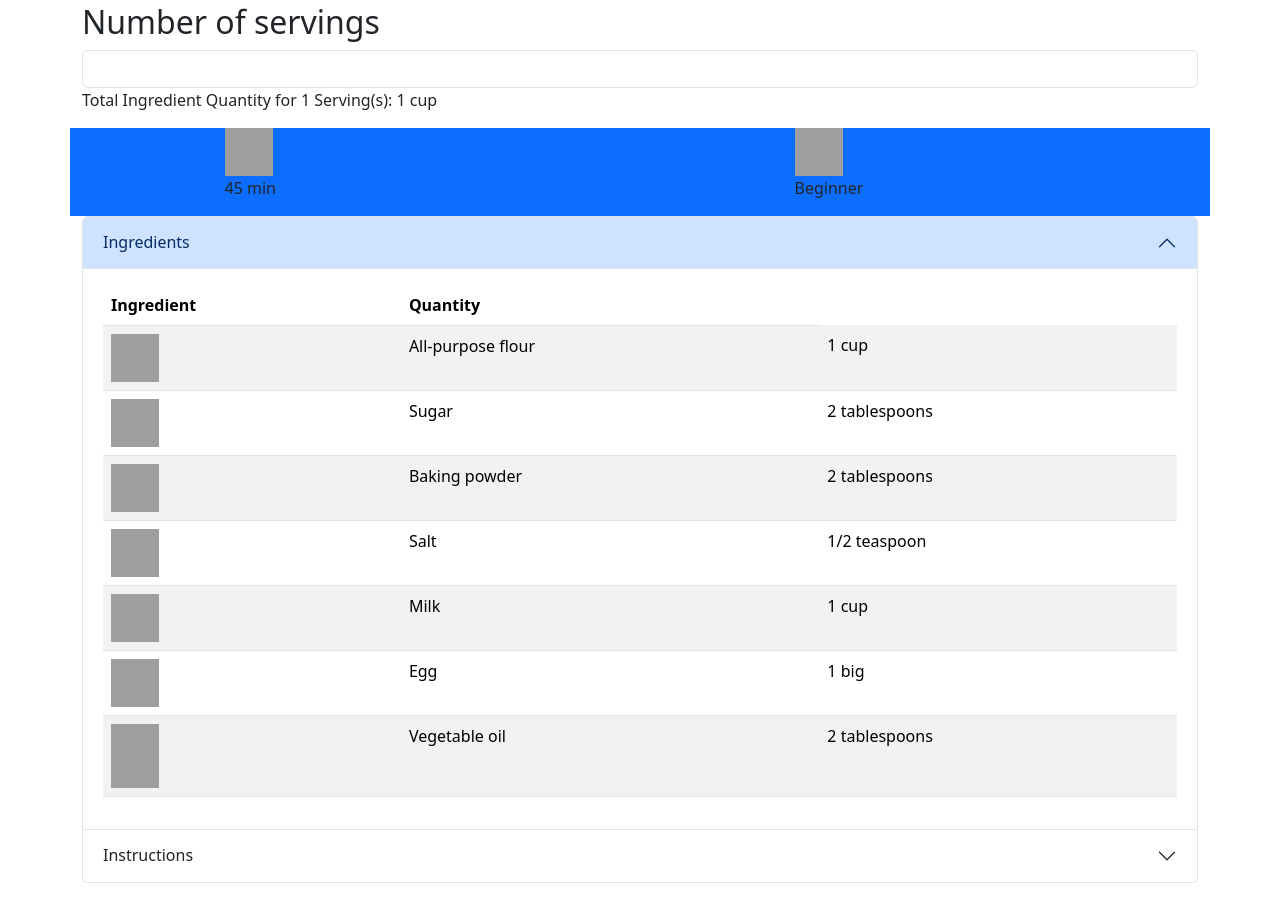
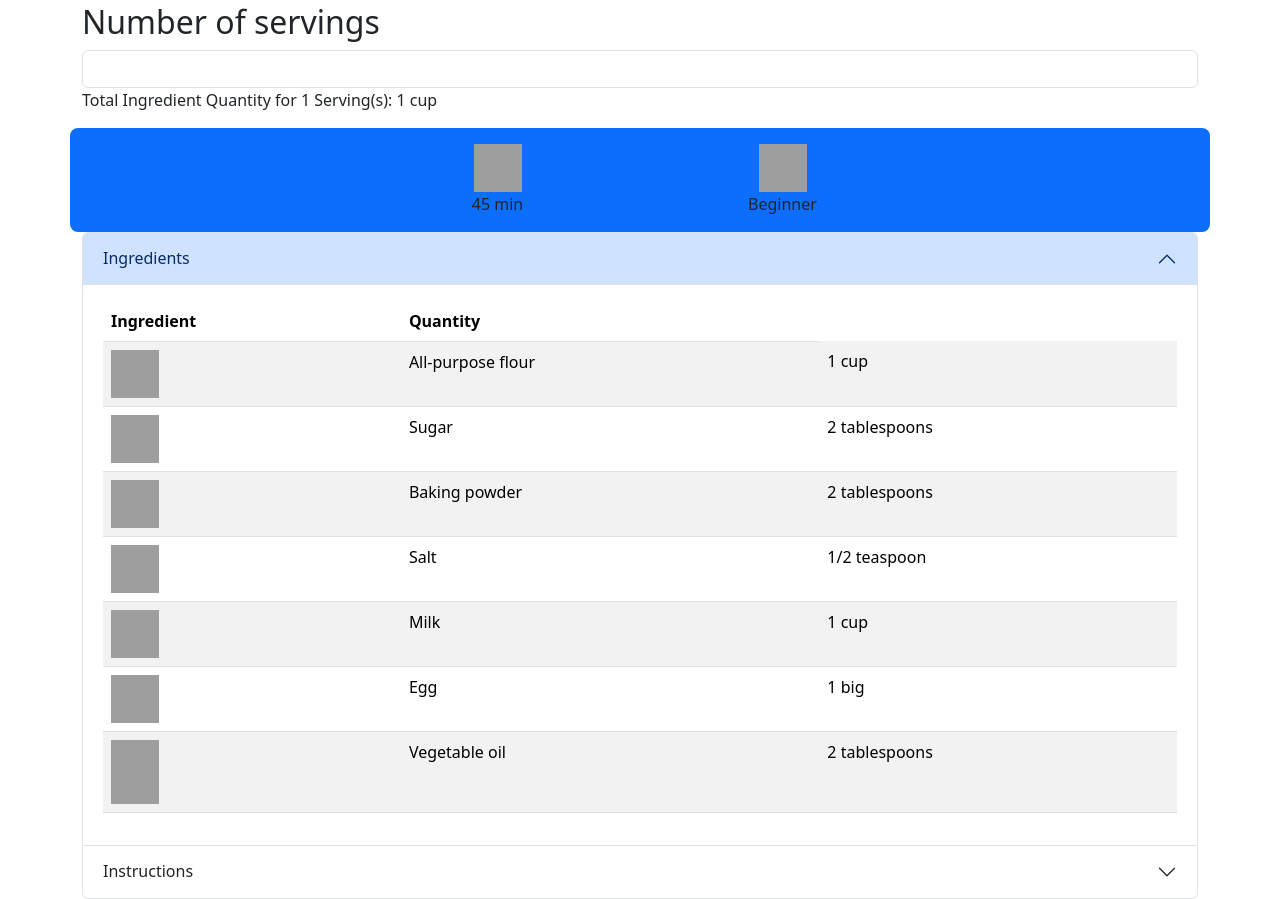
Before and after one commit to sarahlub/cookbook, a plain HTML site: page recipe.html in a window 1280 px wide. Shown: the part 1712-2611 px from the top of the page. Drawn offline with nearby package versions, Linux system fonts and the light colour scheme; grey boxes are pictures that could not be loaded.

Commit message:
feat: align preperation information in the middle of the row

```diff
--- a/recipe.html
+++ b/recipe.html
@@ -42,13 +42,14 @@
             <p>Total Ingredient Quantity for <span id="calculated-servings">1</span> Serving(s): <span id="ingredient-quantity">1 cup</span></p>
         </div>
       </div>
-      <div class="row bg-primary justify-content-around align-items-center">
-        <div class="col-3 justify-content-center align-items-center">
-          <img src="https://img.icons8.com/color/96/hourglass.png" alt="hourglass" class="food-icon"/>
+      <div class="row bg-primary d-flex align-items-center justify-content-center rounded-3">
+        <div class="col-3 d-flex flex-column align-items-center">
+          <img src="https://img.icons8.com/color/96/hourglass.png" alt="hourglass" class="food-icon mt-3"/>
           <p>45 min</p>
         </div>
-        <div class="col-3">
-          <img src="https://img.icons8.com/color/96/chef-hat.png" alt="chef-hat" class="food-icon"/>
+        <div class="col-3 d-flex  flex-column align-items-center">
+          <img src="https://img.icons8.com/color/96/chef-hat.png" alt="chef-hat" class="food-icon mt-3"/>
+          <!-- where does the margin underneath the p come from - to center it I have assigned a maring to the top of the image-->
           <p>Beginner</p>
         </div>
       </div>
```
Also changed, not shown: landing.html (+6 -3 lines), script.js (+12 -1 lines).
